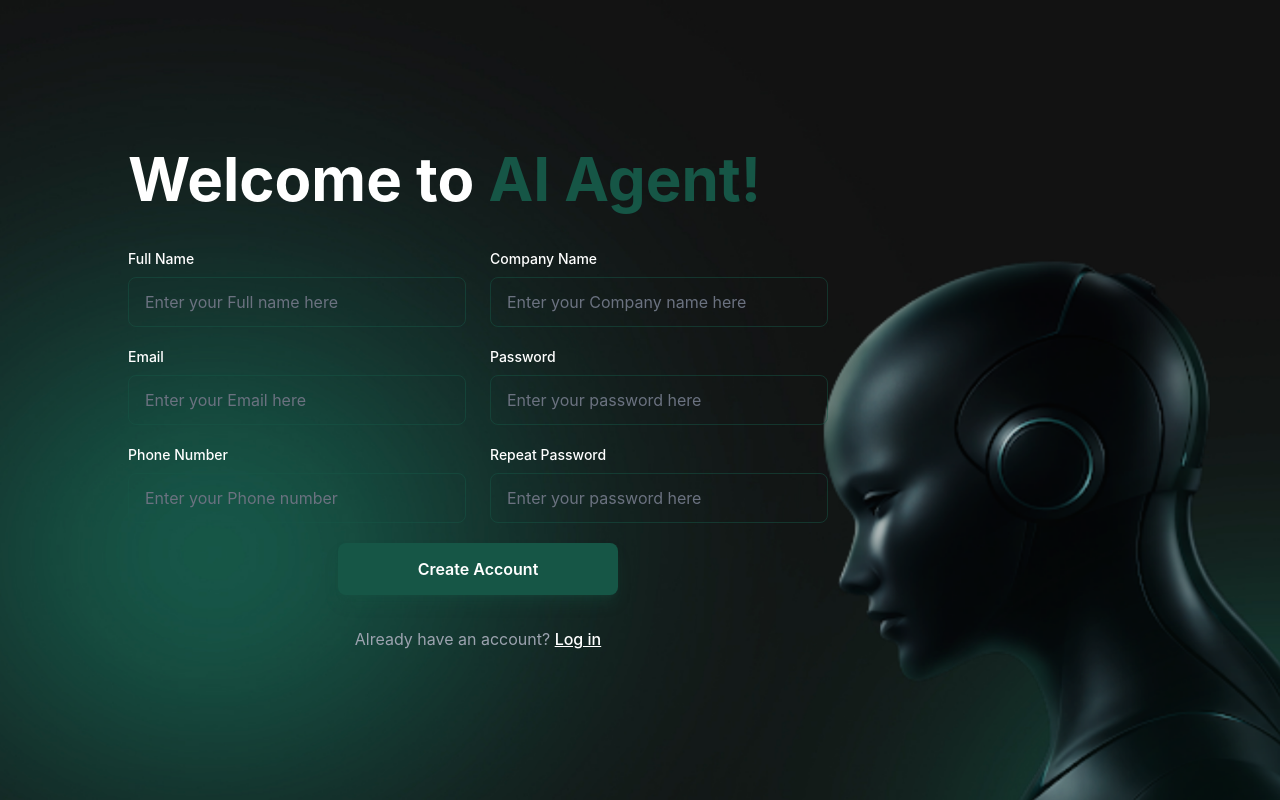
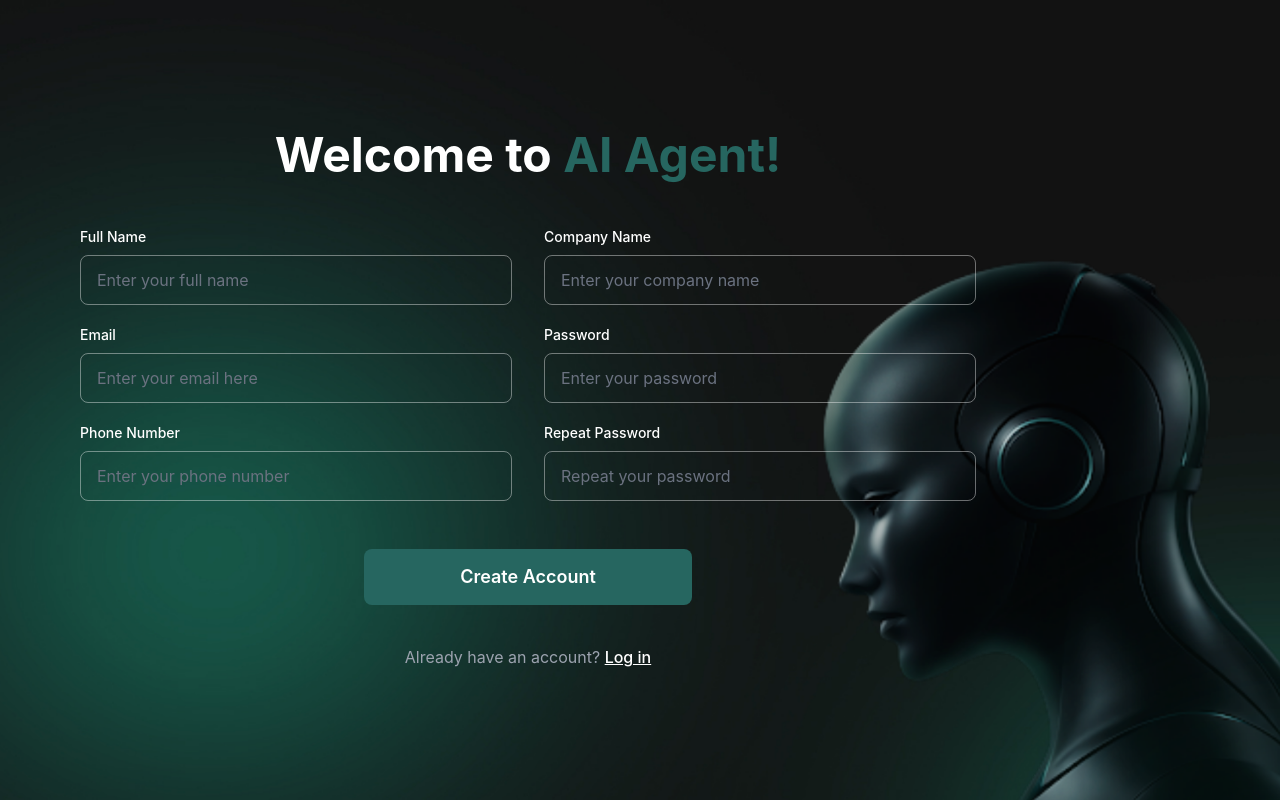
Before and after one commit to Dev-alphadigital/AI-Agent-FE, a Next.js app: page / in a window 1280 px wide. Built offline with nearby package versions, Linux system fonts and the light colour scheme.

Commit message:
Singup page allignment issue fix

```diff
--- a/app/page.tsx
+++ b/app/page.tsx
@@ -25,18 +25,18 @@ export default function Home() {
       </div>
 
       {/* Form Container - Left Side */}
-      <div className="relative z-10 min-h-screen flex items-center justify-start pl-16 lg:pl-32">
-        <div className="w-full max-w-[700px]">
+      <div className="relative z-10 min-h-screen flex items-center justify-start pl-12 lg:pl-20">
+        <div className="w-full max-w-4xl">
           {/* Title */}
-          <h1 className="text-5xl lg:text-6xl font-bold mb-10 text-left">
+          <h1 className="text-4xl lg:text-5xl text-center font-bold mb-12 text-left">
             <span className="text-white">Welcome to</span>{" "}
-            <span className="text-[#165646]">AI Agent!</span>
+            <span className="text-[#266660]">AI Agent!</span>
           </h1>
 
           {/* Form */}
-          <form className="space-y-5">
+          <form>
             {/* Two Column Layout */}
-            <div className="grid grid-cols-1 md:grid-cols-2 gap-x-6 gap-y-5">
+            <div className="grid grid-cols-1 md:grid-cols-2 gap-x-8 gap-y-5">
               {/* Left Column */}
               <div className="space-y-5">
                 {/* Full Name */}
@@ -48,8 +48,8 @@ export default function Home() {
                     type="text"
                     id="fullName"
                     name="fullName"
-                    placeholder="Enter your Full name here"
-                    className="w-full px-4 py-3 bg-transparent border border-[#165646]/50 rounded-lg text-white placeholder:text-gray-500 focus:outline-none focus:border-[#165646] focus:ring-1 focus:ring-[#165646] transition-all"
+                    placeholder="Enter your full name"
+                    className="w-full px-4 py-3 bg-transparent border border-white/40 rounded-lg text-white placeholder:text-gray-500 focus:outline-none focus:border-white focus:ring-1 focus:ring-white/50 transition-all"
                   />
                 </div>
 
@@ -62,8 +62,8 @@ export default function Home() {
                     type="email"
                     id="email"
                     name="email"
-                    placeholder="Enter your Email here"
-                    className="w-full px-4 py-3 bg-transparent border border-[#165646]/50 rounded-lg text-white placeholder:text-gray-500 focus:outline-none focus:border-[#165646] focus:ring-1 focus:ring-[#165646] transition-all"
+                    placeholder="Enter your email here"
+                    className="w-full px-4 py-3 bg-transparent border border-white/40 rounded-lg text-white placeholder:text-gray-500 focus:outline-none focus:border-white focus:ring-1 focus:ring-white/50 transition-all"
                   />
                 </div>
 
@@ -76,8 +76,8 @@ export default function Home() {
                     type="tel"
                     id="phone"
                     name="phone"
-                    placeholder="Enter your Phone number"
-                    className="w-full px-4 py-3 bg-transparent border border-[#165646]/50 rounded-lg text-white placeholder:text-gray-500 focus:outline-none focus:border-[#165646] focus:ring-1 focus:ring-[#165646] transition-all"
+                    placeholder="Enter your phone number"
+                    className="w-full px-4 py-3 bg-transparent border border-white/40 rounded-lg text-white placeholder:text-gray-500 focus:outline-none focus:border-white focus:ring-1 focus:ring-white/50 transition-all"
                   />
                 </div>
               </div>
@@ -93,8 +93,8 @@ export default function Home() {
                     type="text"
                     id="companyName"
                     name="companyName"
-                    placeholder="Enter your Company name here"
-                    className="w-full px-4 py-3 bg-transparent border border-[#165646]/50 rounded-lg text-white placeholder:text-gray-500 focus:outline-none focus:border-[#165646] focus:ring-1 focus:ring-[#165646] transition-all"
+                    placeholder="Enter your company name"
+                    className="w-full px-4 py-3 bg-transparent border border-white/40 rounded-lg text-white placeholder:text-gray-500 focus:outline-none focus:border-white focus:ring-1 focus:ring-white/50 transition-all"
                   />
                 </div>
 
@@ -107,8 +107,8 @@ export default function Home() {
                     type="password"
                     id="password"
                     name="password"
-                    placeholder="Enter your password here"
-                    className="w-full px-4 py-3 bg-transparent border border-[#165646]/50 rounded-lg text-white placeholder:text-gray-500 focus:outline-none focus:border-[#165646] focus:ring-1 focus:ring-[#165646] transition-all"
+                    placeholder="Enter your password"
+                    className="w-full px-4 py-3 bg-transparent border border-white/40 rounded-lg text-white placeholder:text-gray-500 focus:outline-none focus:border-white focus:ring-1 focus:ring-white/50 transition-all"
                   />
                 </div>
 
@@ -121,18 +121,18 @@ export default function Home() {
                     type="password"
                     id="repeatPassword"
                     name="repeatPassword"
-                    placeholder="Enter your password here"
-                    className="w-full px-4 py-3 bg-transparent border border-[#165646]/50 rounded-lg text-white placeholder:text-gray-500 focus:outline-none focus:border-[#165646] focus:ring-1 focus:ring-[#165646] transition-all"
+                    placeholder="Repeat your password"
+                    className="w-full px-4 py-3 bg-transparent border border-white/40 rounded-lg text-white placeholder:text-gray-500 focus:outline-none focus:border-white focus:ring-1 focus:ring-white/50 transition-all"
                   />
                 </div>
               </div>
             </div>
 
             {/* Create Account Button - Centered */}
-            <div className="flex justify-center mt-10">
+            <div className="flex justify-center mt-12">
               <button
                 type="submit"
-                className="px-20 py-3.5 bg-[#165646] hover:bg-[#1a6b54] text-white font-semibold text-base rounded-lg transition-all duration-200 shadow-lg shadow-[#165646]/30"
+                className="px-24 py-3.5 bg-[#266660] hover:bg-[#2d7a73] text-white font-semibold text-lg rounded-lg transition-all duration-200 hover:shadow-lg hover:shadow-[#266660]/50"
               >
                 Create Account
               </button>
@@ -140,7 +140,7 @@ export default function Home() {
           </form>
 
           {/* Login Link */}
-          <div className="mt-8 text-center text-gray-400">
+          <div className="mt-10 text-center text-gray-400">
             Already have an account?{" "}
             <Link href="/login" className="text-white hover:text-gray-200 font-medium underline">
               Log in
```
